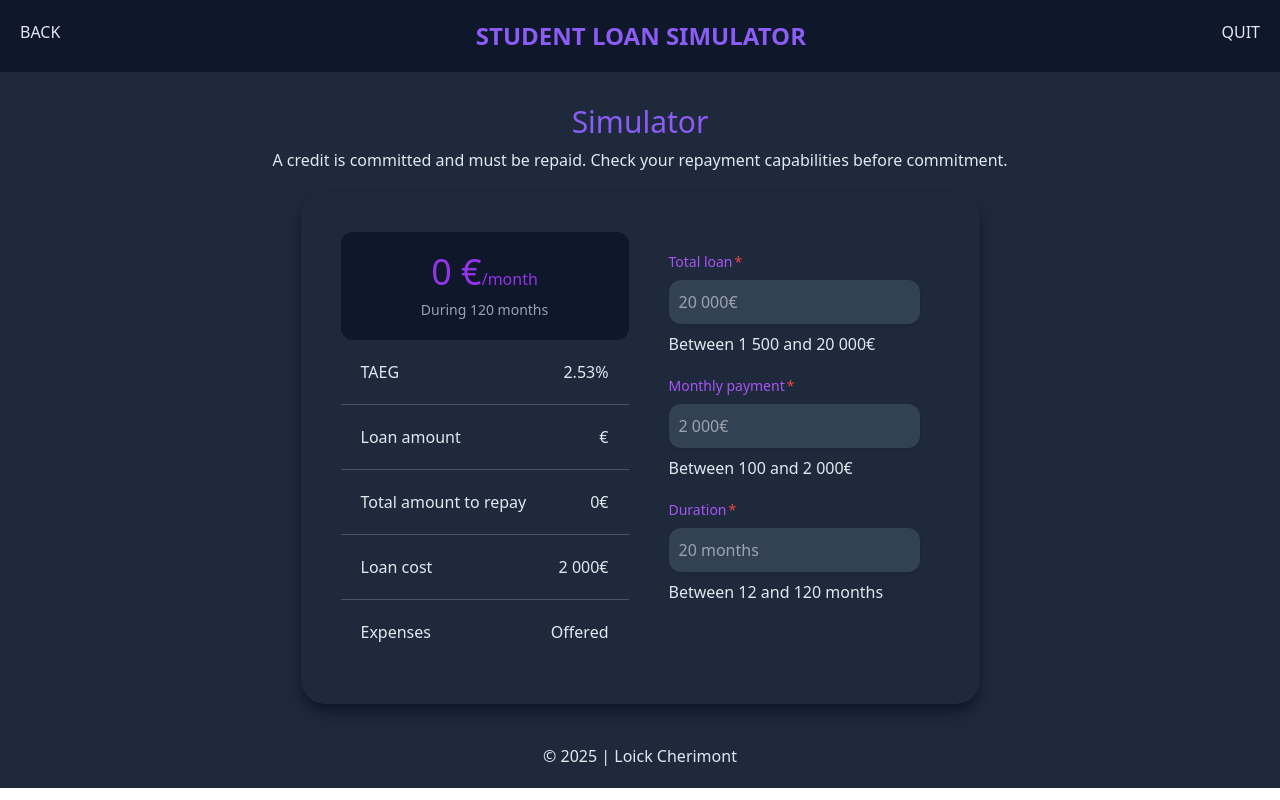
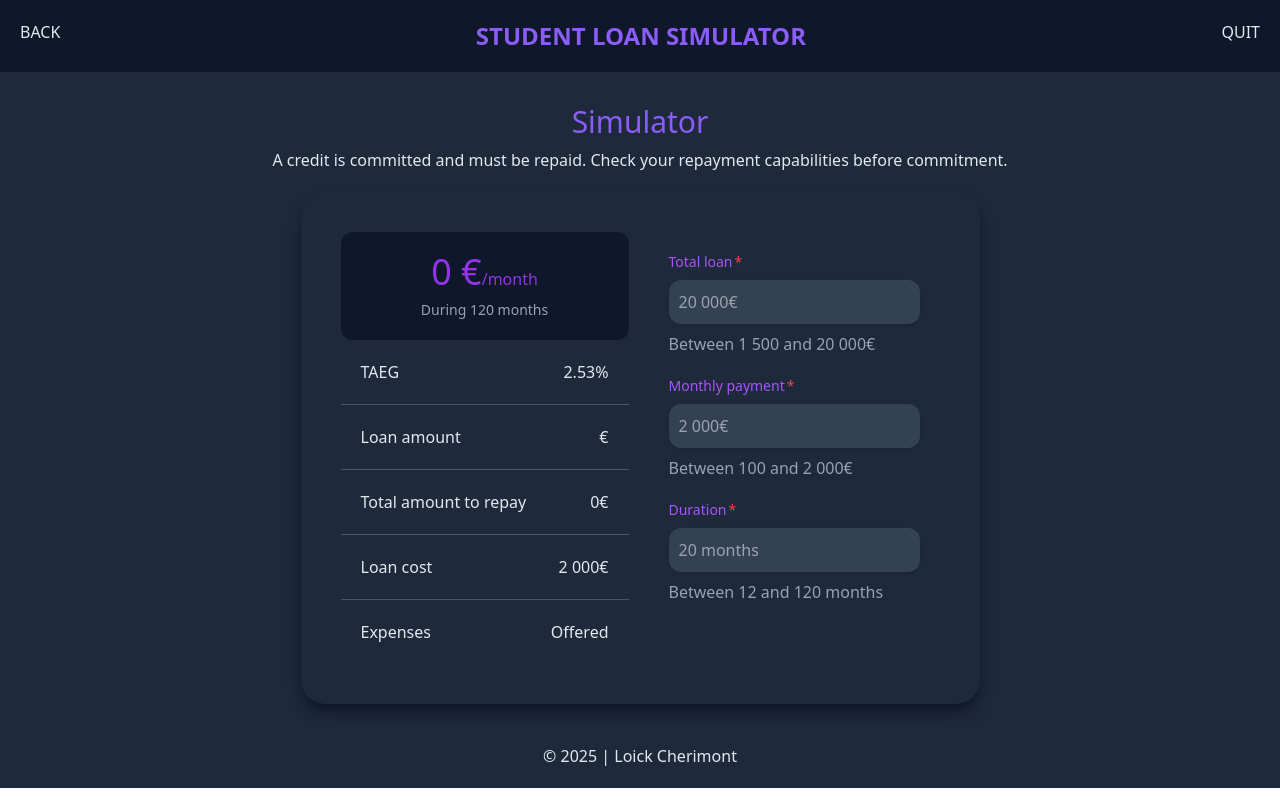
Before and after one commit to loickcherimont/student-loan-sim-vue, a Vue app: page / in a window 1280 px wide. Built offline with nearby package versions, Linux system fonts and the light colour scheme.

Commit message:
Change subtitles color using .text-slate-400

```diff
--- a/src/components/Field.vue
+++ b/src/components/Field.vue
@@ -29,7 +29,7 @@ const handleInput = (ev: Event) => {
         <input type="text" name="project_amount" id="projectAmount"
             class="max-w-96 rounded-xl p-2.5 transition ease-in-out shadow duration-700 outline-none focus:ring-1 focus:ring-purple-500 text-slate-200 bg-slate-700"
             :placeholder="placeholder" v-model="model" @input="handleInput" />
-        <p>{{ subtitle }}</p>
+        <p class="text-slate-400">{{ subtitle }}</p>
         <p v-show="isEmptyNull" class="text-red-600 font-semibold">Error message</p>
         </div>
 
```
